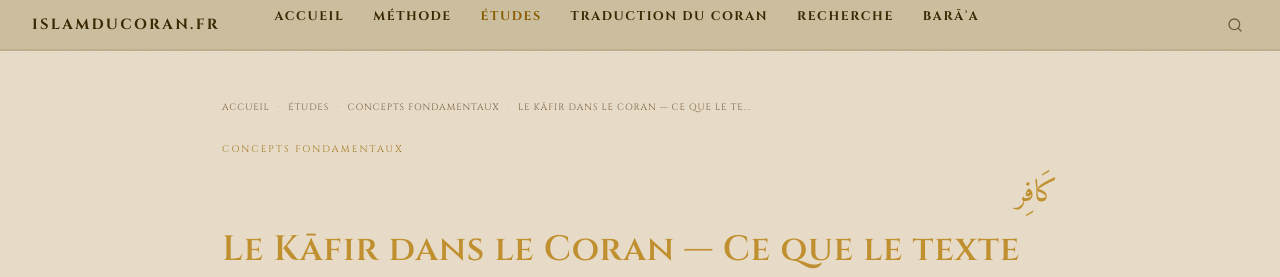
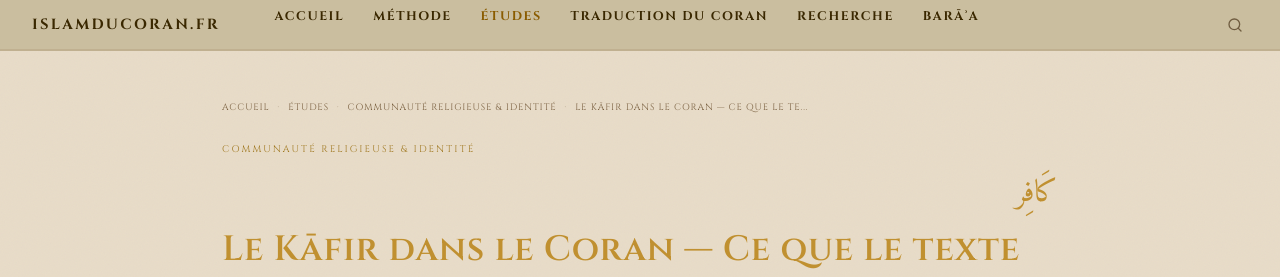
Before and after one commit to Makhuwcoder/islamducoran, a Jekyll site: the page built from _etudes/kafir-coran.md, in a window 1280 px wide and 900 px high. Shown: the top 277 px of the window. Built offline with Jekyll 4.4.1, drawn with Linux system fonts in a browser that asks for light colours.

Commit message:
Thème: Communauté religieuse & Identité [620]

```diff
--- a/_etudes/kafir-coran.md
+++ b/_etudes/kafir-coran.md
@@ -2,8 +2,9 @@
 layout: etude
 title: "Le Kāfir dans le Coran — Ce que le texte dit et ce qu'il ne dit pas"
 subtitle: "La racine k-f-r dans toute sa complexité sémantique — recouvrement, ingratitude, refus délibéré"
-categorie: "Concepts fondamentaux"
-categorie_slug: "concepts"
+categorie: "Communauté religieuse & Identité"
+categorie_slug: "communaute"
+order: 620
 racine: "ك-ف-ر"
 racine_ar: "كَافِر"
 date: 2026-03-26
```
